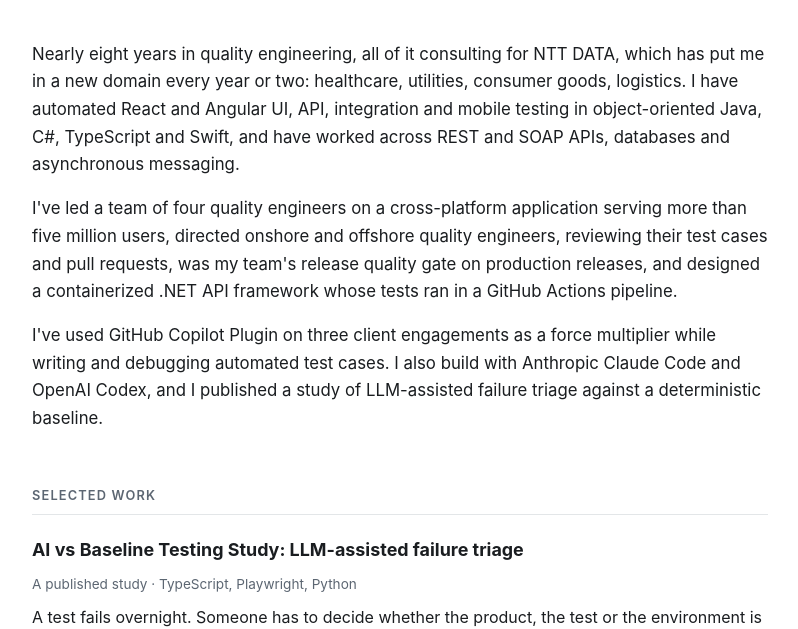
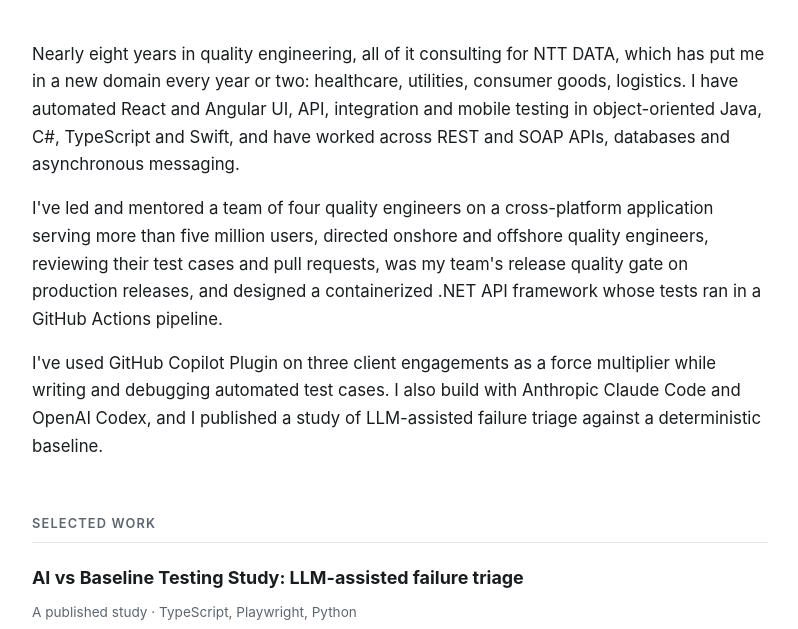
Before and after one commit to evansnicholasa/evansnicholasa.github.io, a plain HTML site: page index.html in a window 1280 px wide. Shown: the part 171-800 px from the top of the page, without its empty margins (240-1038 px from the left). Drawn offline with Linux system fonts and the light colour scheme.

Commit message:
About: led and mentored a team of four, matching the master
Co-Authored-By: Claude Sonnet 5.5 <noreply@anthropic.com>

```diff
--- a/index.html
+++ b/index.html
@@ -142,7 +142,7 @@
   Java, C#, TypeScript and Swift, and have worked across REST and SOAP APIs, databases and
   asynchronous messaging.</p>
 
-  <p>I've led a team of four quality engineers on a cross-platform application serving more
+  <p>I've led and mentored a team of four quality engineers on a cross-platform application serving more
   than five million users, directed onshore and offshore quality engineers,
   reviewing their test cases and pull requests, was my team's release quality gate on
   production releases, and designed a containerized .NET API framework whose tests ran in a
```
